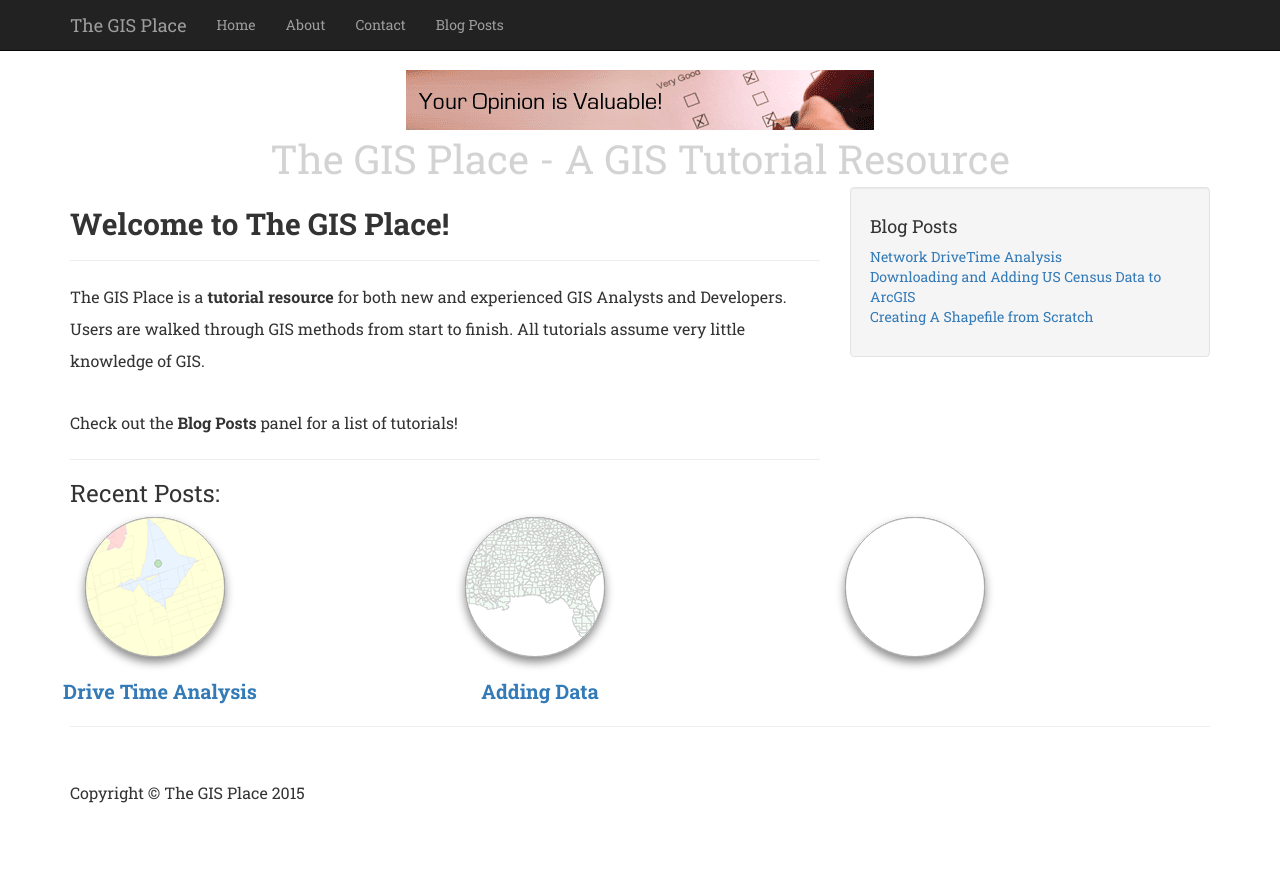
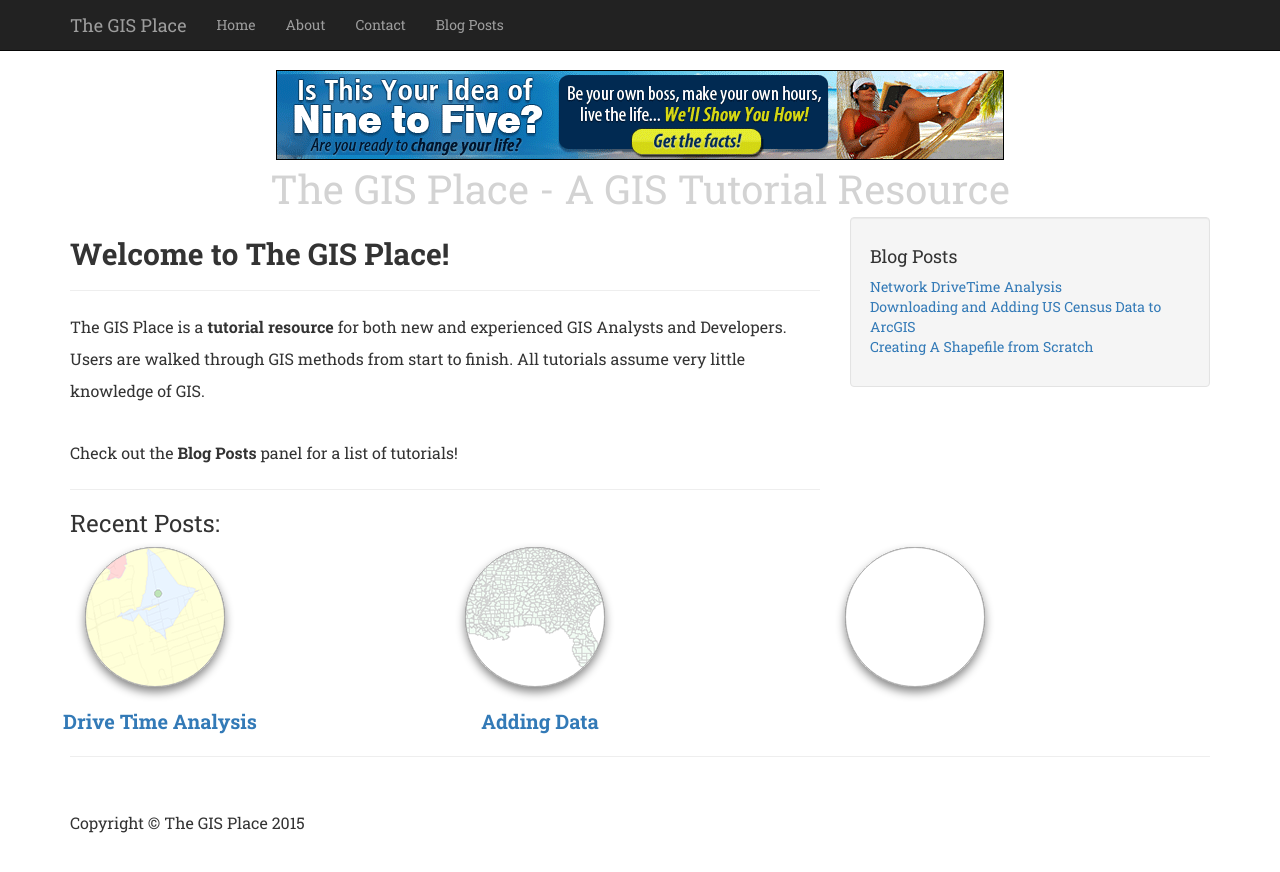
Before and after one commit to djg07/thegisplace, a plain HTML site: page index.html in a window 1280 px wide. Drawn offline with Linux system fonts and the light colour scheme.

Commit message:
banner revision

```diff
--- a/ads/ads.html
+++ b/ads/ads.html
@@ -3,4 +3,4 @@
 
 
 <!--<a href="www.google.com"><img src="ads_images/top_horizontal_opinions.gif"></a>-->
-<a href="http://trkur4.com/201779/20238"><img style="margin:0 auto"src="ads/ads_images/top_horizontal_opinions.gif" class="img-responsive"></a>
+<a href="http://trkur.com/201779/15813"><img style="margin:0 auto"src="ads/ads_images/top_banner.gif" class="img-responsive"></a>
```
Also changed, not shown: ads/ads_images/top_banner.gif (added).
